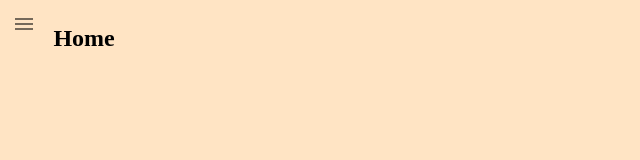
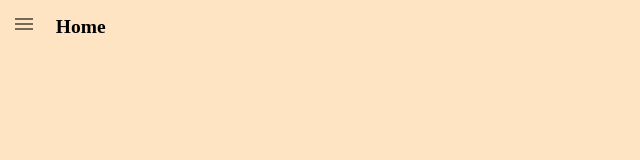
Before and after one commit to ipsonmoulinga/blockchainreactfront, a React (Create React App) app: page / in a window 1280 px wide. Shown: the top 160 px of the page, without its empty margins (0-640 px from the left). Built offline with nearby package versions, Linux system fonts and the light colour scheme.

Commit message:
vertical tab bar

```diff
--- a/src/components/App.tsx
+++ b/src/components/App.tsx
@@ -1,4 +1,3 @@
-/* eslint-disable react/no-children-prop */
 import React, { ReactElement } from 'react';
 import '../style/App.css';
 import {
--- a/src/style/App.css
+++ b/src/style/App.css
@@ -8,6 +8,7 @@
   left: 0;
 }
 .secondContainer{
-  padding: 5%;
+  margin-left: 8%;
+  font-size: small;
   height: 100%;
 }
```
